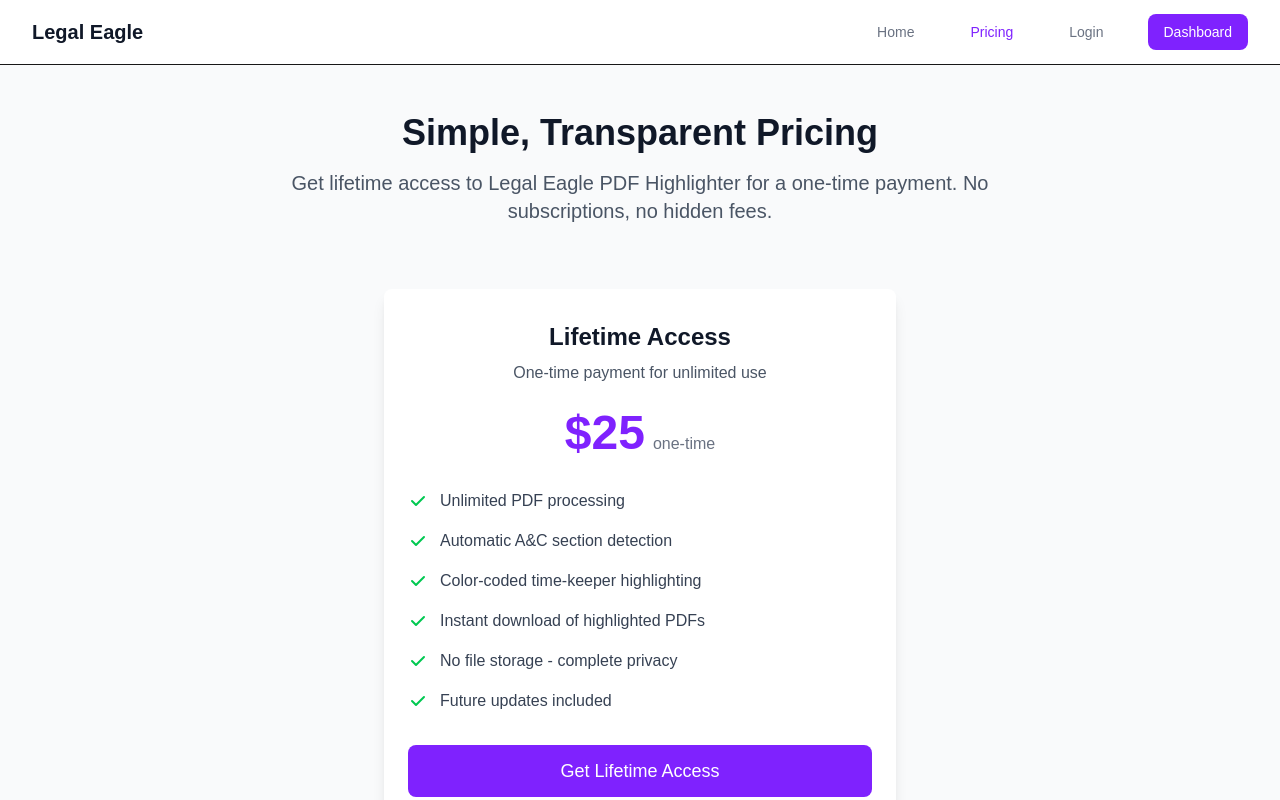
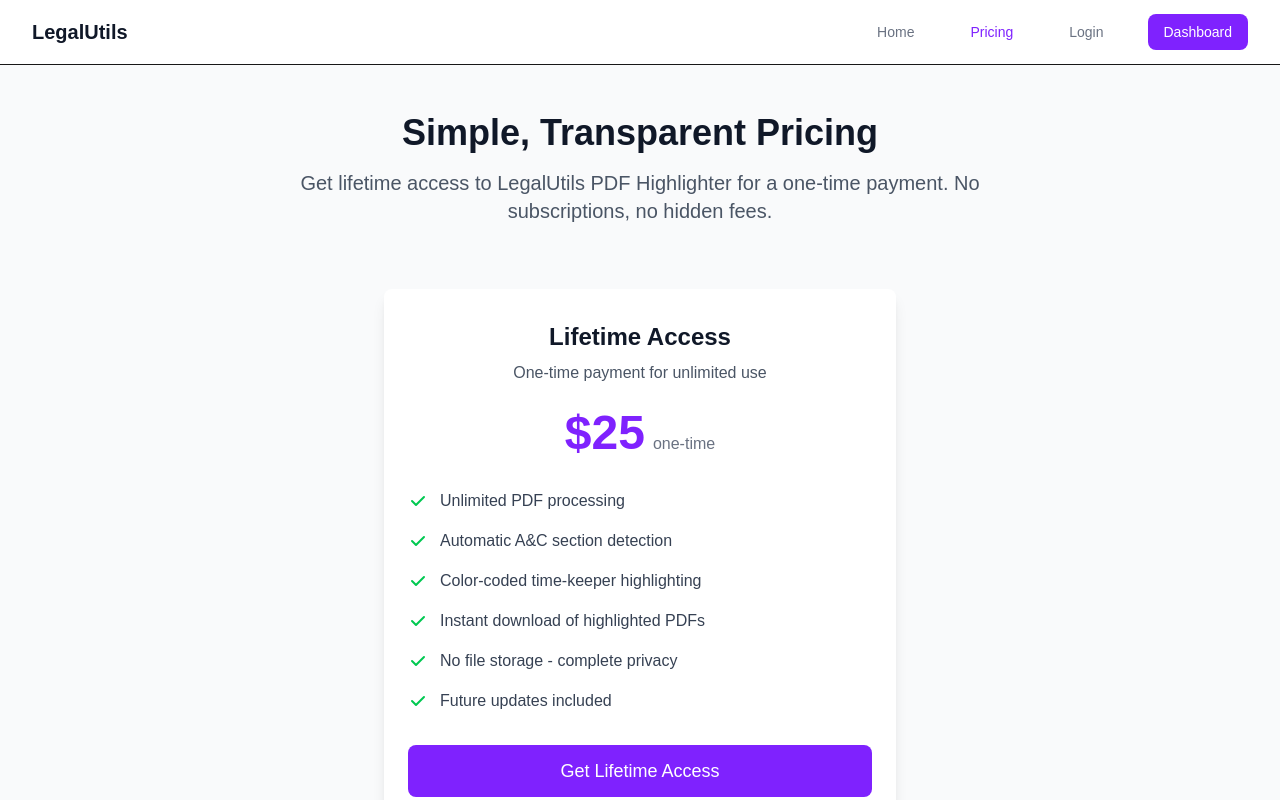
Before and after one commit to shoepack/legal-eagle, a Next.js app: page /pricing in a window 1280 px wide. Shown: the top 800 px of the page. Built offline with nearby package versions, Linux system fonts and the light colour scheme.

Commit message:
Rebrand to "Legal Utils"

```diff
--- a/src/app/layout.tsx
+++ b/src/app/layout.tsx
@@ -14,7 +14,7 @@
 });
 
 export const metadata: Metadata = {
-  title: "Legal Eagle PDF Highlighter",
+  title: "LegalUtils PDF Highlighter",
   description:
     "Automatically highlight Adjustments and Credit sections in legal invoices. Save time and improve accuracy with our intelligent PDF processing tool.",
 };
--- a/src/app/page.tsx
+++ b/src/app/page.tsx
@@ -7,7 +7,7 @@
       <div className="max-w-7xl mx-auto px-4 sm:px-6 lg:px-8 pt-20 pb-16">
         <div className="text-center">
           <h1 className="text-4xl md:text-6xl font-bold text-gray-900 mb-6">
-            Legal Eagle
+            LegalUtils
             <span className="block text-violet-600">PDF Highlighter</span>
           </h1>
           <p className="text-xl text-gray-600 mb-8 max-w-3xl mx-auto">
@@ -36,7 +36,7 @@
       <div className="max-w-7xl mx-auto px-4 sm:px-6 lg:px-8 py-16">
         <div className="text-center mb-16">
           <h2 className="text-3xl font-bold text-gray-900 mb-4">
-            Why Choose Legal Eagle?
+            Why Choose LegalUtils?
           </h2>
           <p className="text-lg text-gray-600">
             Streamline your legal document review process
--- a/src/app/pricing/page.tsx
+++ b/src/app/pricing/page.tsx
@@ -9,7 +9,7 @@
             Simple, Transparent Pricing
           </h1>
           <p className="text-xl text-gray-600 max-w-3xl mx-auto">
-            Get lifetime access to Legal Eagle PDF Highlighter for a one-time
+            Get lifetime access to LegalUtils PDF Highlighter for a one-time
             payment. No subscriptions, no hidden fees.
           </p>
         </div>
--- a/src/components/Navigation.tsx
+++ b/src/components/Navigation.tsx
@@ -12,7 +12,7 @@
         <div className="flex justify-between h-16">
           <div className="flex items-center">
             <Link href="/" className="text-xl font-bold text-gray-900">
-              Legal Eagle
+              LegalUtils
             </Link>
           </div>
           <div className="flex items-center space-x-8">
```
Also changed, not shown: 1 other file (tests, documents, lock files or other folders).
